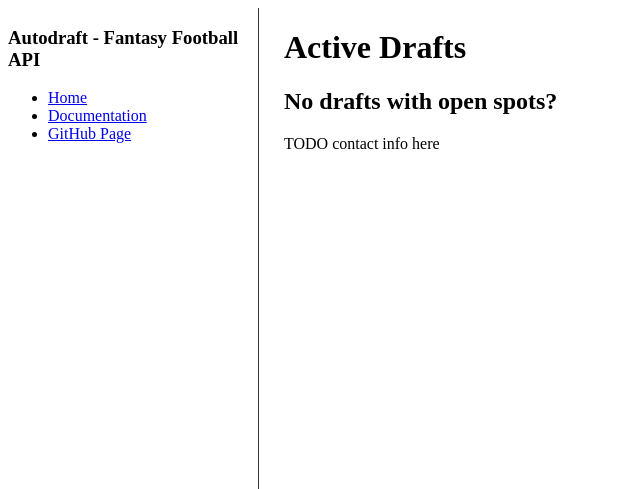
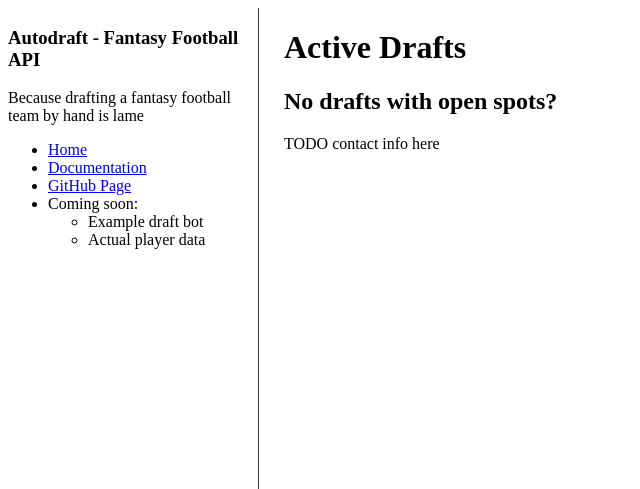
Before and after one commit to gnmerritt/autodraft, a Django app: page /d// in a window 1280 px wide. Shown: the top 489 px of the page, without its empty margins (0-640 px from the left). Run offline with Django 3.2, Linux system fonts and the light colour scheme; data that the repository does not hold is empty.

Commit message:
more fiddling with the base template

```diff
--- a/autodraft/draftHost/templates/draftHost/base.html
+++ b/autodraft/draftHost/templates/draftHost/base.html
@@ -19,10 +19,20 @@
 {% block sidebar %}
 <div class="sidebar">
   <h3>Autodraft - Fantasy Football API</h3>
+
+  <p>Because drafting a fantasy football team by hand is lame</p>
+
   <ul>
     <li><a href="{% url 'draftHost:draft_page' %}">Home</a></li>
     <li><a href="{% url 'draftHost:documentation' %}">Documentation</a></li>
     <li><a href="https://github.com/gnmerritt/autodraft">GitHub Page</a></li>
+
+    <li>Coming soon:
+      <ul>
+        <li>Example draft bot</li>
+        <li>Actual player data</li>
+      </ul>
+    </li>
   </ul>
 </div>
 {% endblock %}
```
